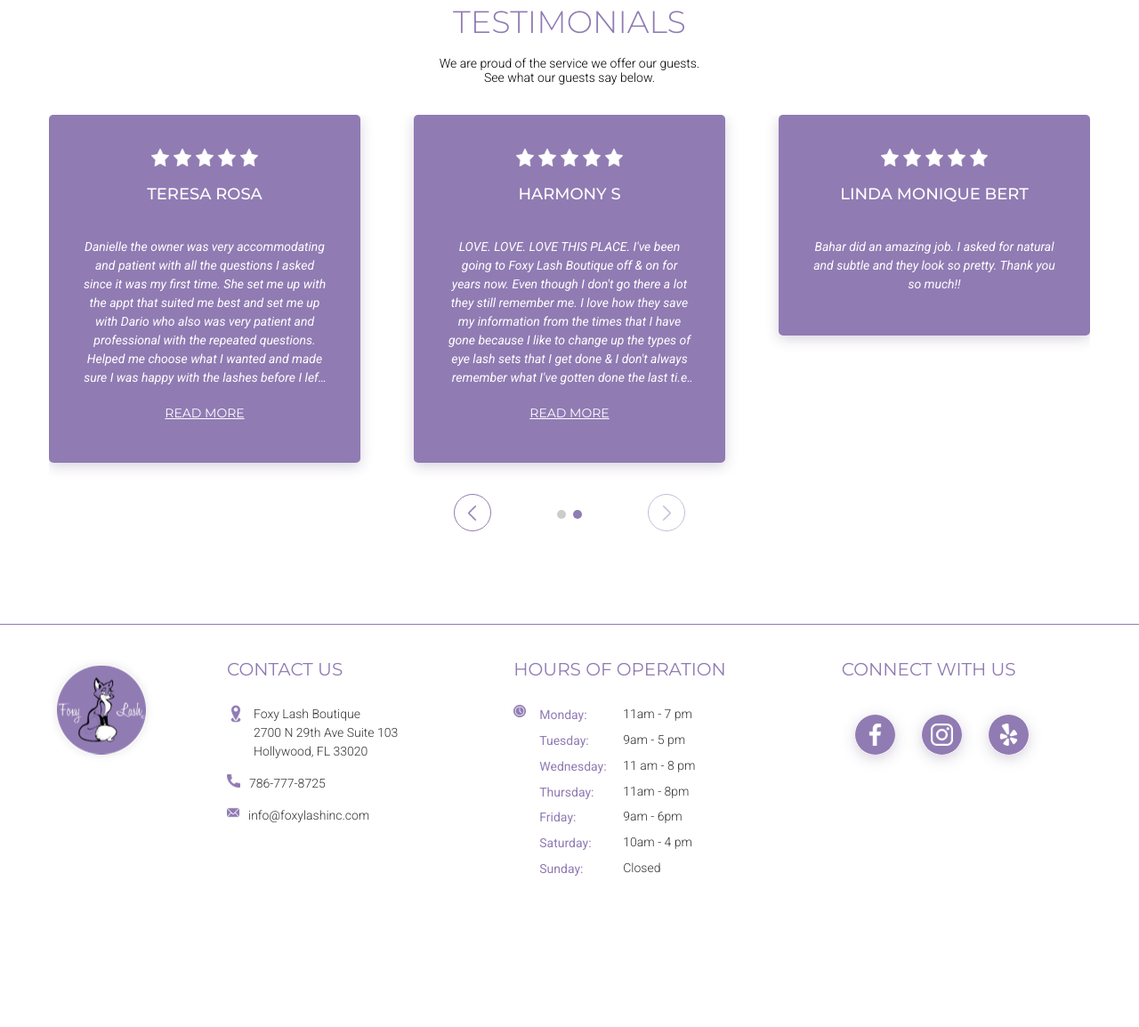
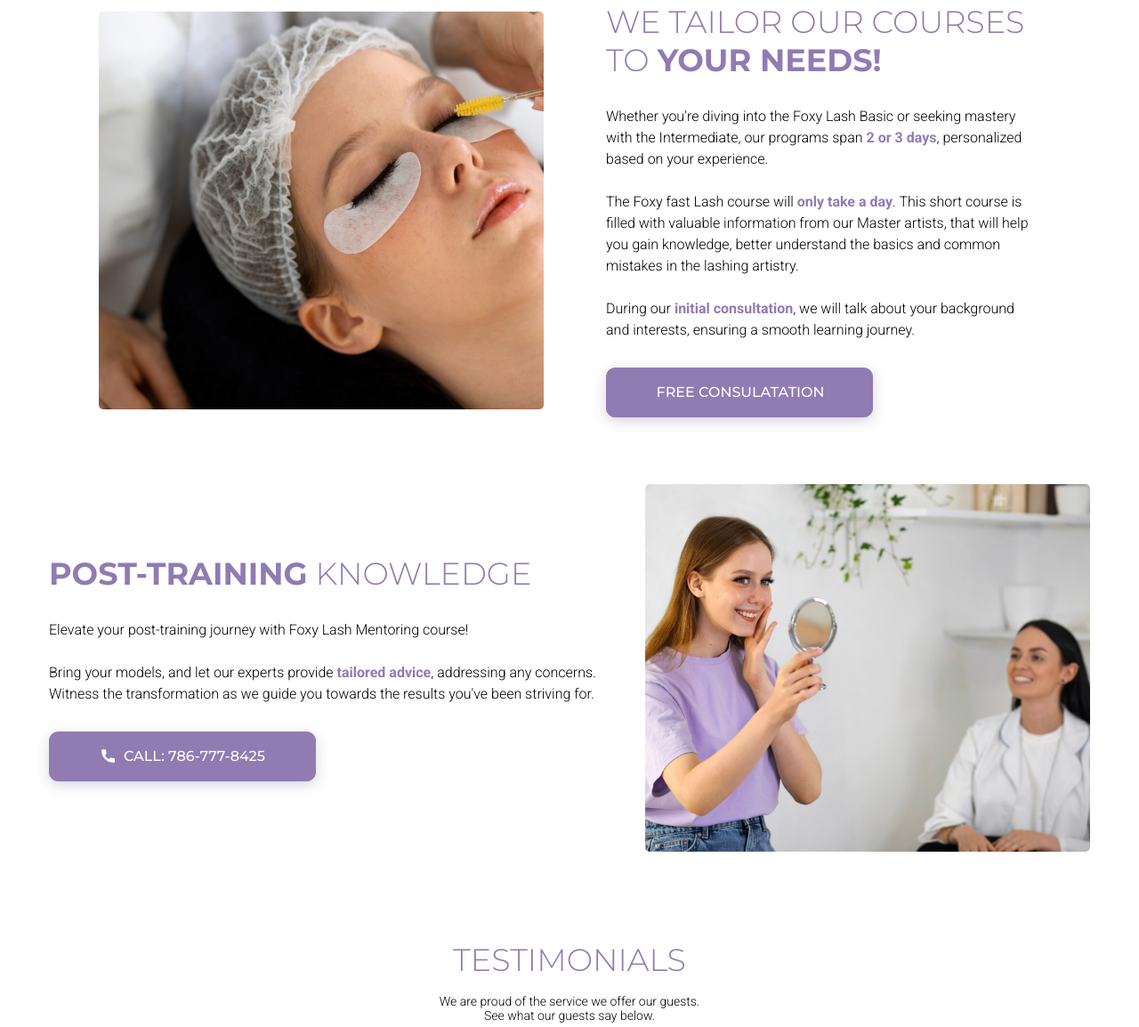
Before and after one commit to RomanBezuhlyi/Foxy_lash, a website with bundled scripts: page src/html/training.html in a window 1280 px wide. Shown: the part 4087-5241 px from the top of the page at 89% size. Before the commit the page ends 5101 px from the top, so only its background shows below. Built offline with nearby package versions, Linux system fonts and the light colour scheme; files whose address does not match are found by name.

Commit message:
added for-you section

```diff
--- /dev/null
+++ b/src/html/blocks/for-you.html
@@ -0,0 +1,60 @@
+<section id="for-you" class="for-you-wrap">
+  <div class="container">
+    <div class="for-you">
+      <div class="for-you__block">
+        <h2 class="mobile">we tailor our courses to <b>your needs!</b></h2>
+        <img
+          class="image"
+          src="./img/training/high-angle-woman-wearing-eye-patches_23-2149628103.jpg"
+          alt=""
+        />
+        <div class="for-you__info">
+          <h2>we tailor our courses to <b>your needs!</b></h2>
+          <p>
+            Whether you're diving into the Foxy Lash Basic or seeking mastery
+            with the Intermediate, our programs span <span>2 or 3 days</span>,
+            personalized based on your experience. <br /><br />
+            The Foxy fast Lash course will <span>only take a day</span>. This
+            short course is filled with valuable information from our Master
+            artists, that will help you gain knowledge, better understand the
+            basics and common mistakes in the lashing artistry. <br /><br />
+            During our <span>initial consultation</span>, we will talk about
+            your background and interests, ensuring a smooth learning journey.
+          </p>
+          <button class="primary">free consulatation</button>
+        </div>
+      </div>
+      <div class="for-you__block">
+        <div class="for-you__info">
+          <h2><b>Post-Training</b> Knowledge</h2>
+          <p>
+            Elevate your post-training journey with Foxy Lash Mentoring course!
+            <br /><br />
+            Bring your models, and let our experts provide
+            <span>tailored advice</span>, addressing any concerns. Witness the
+            transformation as we guide you towards the results you've been
+            striving for.
+          </p>
+          <a class="primary" href="tel:7867778425"
+            ><img
+              class="primary__phone-dark"
+              src="./img/icons/phone.svg"
+              alt=""
+            />
+            <img
+              class="primary__phone-light"
+              src="./img/icons/phone-white.svg"
+              alt=""
+            />call: 786-777-8425
+          </a>
+        </div>
+        <img
+          class="image"
+          src="./img/training/medium-shot-smiley-women-salon_23-2149628117.jpg"
+          alt=""
+        />
+        <h2 class="mobile">we tailor our courses to <b>your needs!</b></h2>
+      </div>
+    </div>
+  </div>
+</section>
--- a/src/html/training.html
+++ b/src/html/training.html
@@ -20,7 +20,8 @@
     @@include('blocks/header.html')
     <main>
       @@include('blocks/hero-3.html') @@include('blocks/techniques.html')
-      @@include('blocks/courses.html') @@include('blocks/testimonials.html')
+      @@include('blocks/courses.html') @@include('blocks/for-you.html')
+      @@include('blocks/testimonials.html')
     </main>
     @@include('blocks/footer.html')
     <script src="./js/index.bundle.js"></script>
--- a/src/scss/base/_base.scss
+++ b/src/scss/base/_base.scss
@@ -51,6 +51,16 @@ button {
   box-shadow: $shadow;
   border: 1px solid $accent;
   @include transition;
+  &__phone-dark {
+    display: none;
+    opacity: 0;
+    @include transition;
+  }
+  &__phone-light {
+    display: block;
+    opacity: 1;
+    @include transition;
+  }
   @media (max-width: 1200px) {
     gap: 60px;
   }
@@ -58,6 +68,14 @@ button {
     color: $accent;
     background: $white;
     border: 1px solid $white;
+    .primary__phone-dark {
+      display: block;
+      opacity: 1;
+    }
+    .primary__phone-light {
+      display: none;
+      opacity: 0;
+    }
   }
   &:active {
     font-weight: 700;
--- /dev/null
+++ b/src/scss/blocks/_for-you.scss
@@ -0,0 +1,146 @@
+.for-you-wrap {
+  margin-bottom: 100px;
+  @media (max-width: 991px) {
+    margin-bottom: 80px;
+  }
+}
+.for-you {
+  @include flex(column, center, center);
+  gap: 75px;
+  @media (max-width: 991px) {
+    gap: 50px;
+  }
+  &__block {
+    @include flex(row, flex-start, center);
+    gap: 100px;
+    @media (max-width: 1440px) {
+      gap: 70px;
+    }
+    @media (max-width: 1200px) {
+      gap: 40px;
+    }
+    @media (max-width: 991px) {
+      @include flex(column, flex-start, center);
+      gap: 25px;
+    }
+    h2.mobile {
+      display: none;
+      @media (max-width: 991px) {
+        display: block;
+      }
+    }
+    .image {
+      width: 500px;
+      height: 447px;
+      object-fit: cover;
+      border-radius: 5px;
+      @media (max-width: 1200px) {
+        width: 400px;
+        height: 494px;
+      }
+      @media (max-width: 991px) {
+        width: 100%;
+        height: 330px;
+      }
+      @media (max-width: 768px) {
+        width: 100%;
+        height: 280px;
+      }
+      @media (max-width: 576px) {
+        height: 220px;
+      }
+    }
+    .for-you__info {
+      width: 508px;
+      @media (max-width: 1440px) {
+        width: 488px;
+      }
+      @media (max-width: 1200px) {
+        width: 100%;
+      }
+    }
+  }
+  &__block:last-child {
+    gap: 16px;
+    @media (max-width: 1440px) {
+      gap: 30px;
+    }
+    @media (max-width: 1200px) {
+      gap: 50px;
+    }
+    @media (max-width: 991px) {
+      @include flex(column-reverse, flex-start, center);
+      gap: 25px;
+    }
+    .image {
+      width: 500px;
+      height: 413px;
+      object-fit: cover;
+      border-radius: 5px;
+      @media (max-width: 1200px) {
+        width: 426px;
+        height: 369px;
+      }
+      @media (max-width: 991px) {
+        width: 100%;
+        height: 330px;
+      }
+      @media (max-width: 768px) {
+        width: 100%;
+        height: 280px;
+      }
+      @media (max-width: 576px) {
+        height: 220px;
+      }
+    }
+    .for-you__info {
+      width: 570px;
+      @media (max-width: 1440px) {
+        width: 100%;
+      }
+      @media (max-width: 1200px) {
+        width: 379px;
+      }
+      @media (max-width: 991px) {
+        width: 100%;
+      }
+      p {
+        width: 100%;
+        padding-right: 50px;
+        @media (max-width: 1440px) {
+          padding-right: 0;
+        }
+      }
+    }
+  }
+  &__info {
+    h2 {
+      margin-bottom: 30px;
+      @media (max-width: 991px) {
+        display: none;
+      }
+    }
+    p {
+      font-family: $font-secondary;
+      font-size: 16px;
+      font-weight: 300;
+      line-height: 150%;
+      margin-bottom: 30px;
+      @media (max-width: 768px) {
+        margin-bottom: 25px;
+      }
+    }
+    p > span {
+      color: $accent;
+      font-weight: 700;
+    }
+    button,
+    a {
+      width: 300px;
+      @media (max-width: 768px) {
+        width: 100%;
+        gap: 10px;
+      }
+    }
+  }
+}
```
Also changed, not shown: build/css/main.css, build/training.html.
